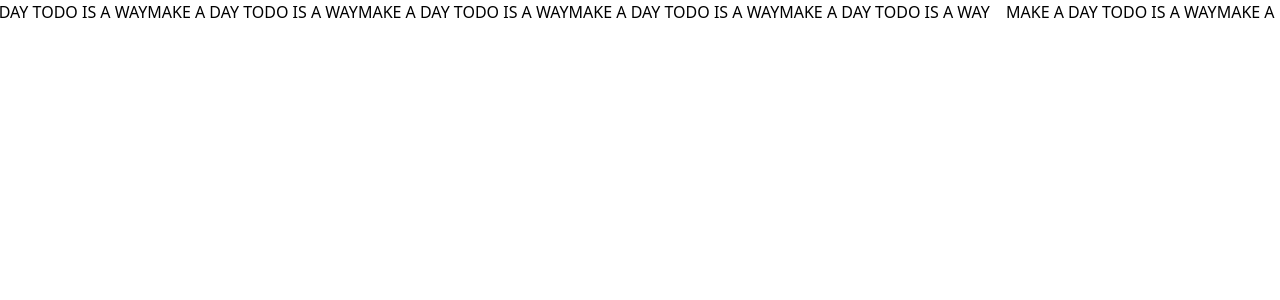
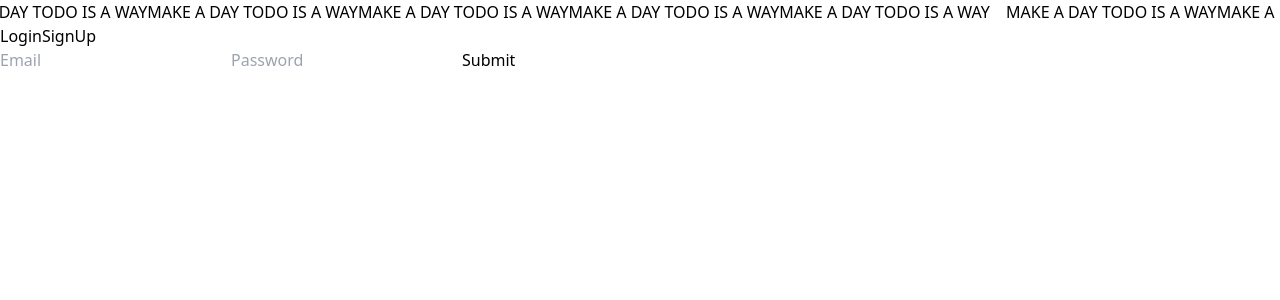
Before and after one commit to Kunal-Sarpal/Todo, a React (Vite) app: page /login in a window 1280 px wide. Shown: the top 300 px of the page. Built offline with nearby package versions, Linux system fonts and the light colour scheme.

Commit message:
Frontend update 20

```diff
--- a/src/App.jsx
+++ b/src/App.jsx
@@ -40,6 +40,7 @@ function App() {
 
      <Routes>
       <Route path="/" element={<Login/>}></Route>
+      <Route path="/login" element={<Login/>}></Route>
 
       <Route path="/home" element={<Home/>}></Route>
 
```
